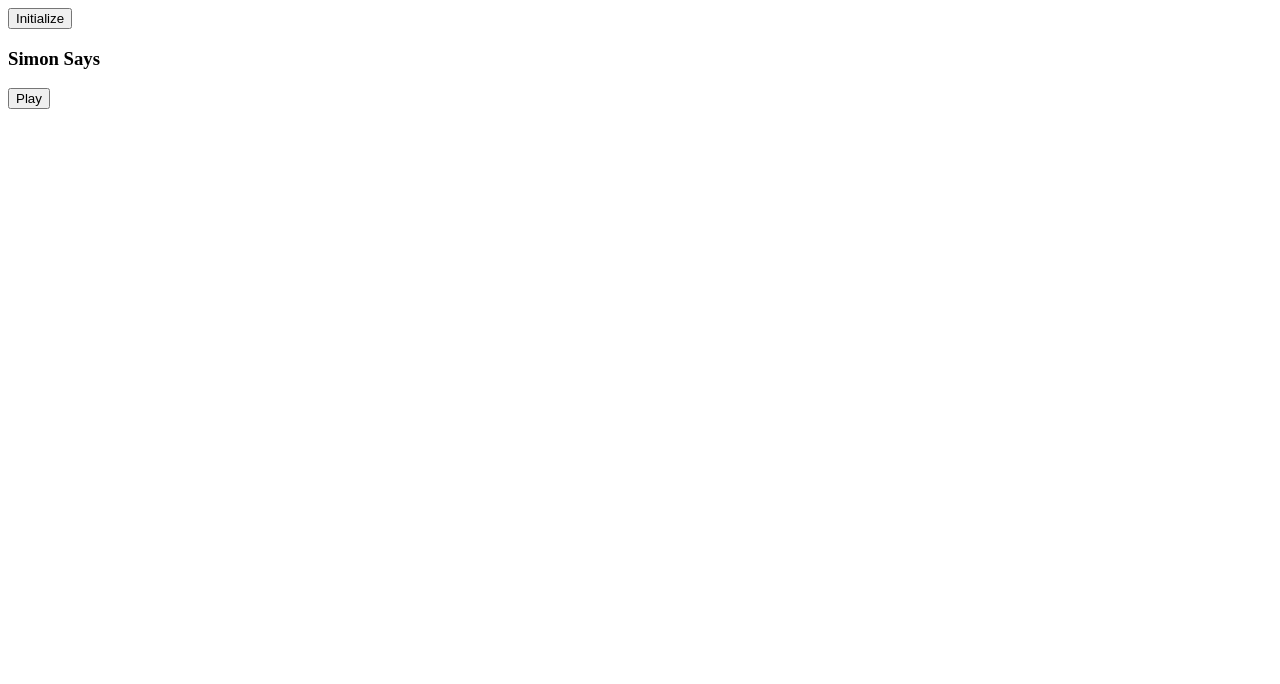
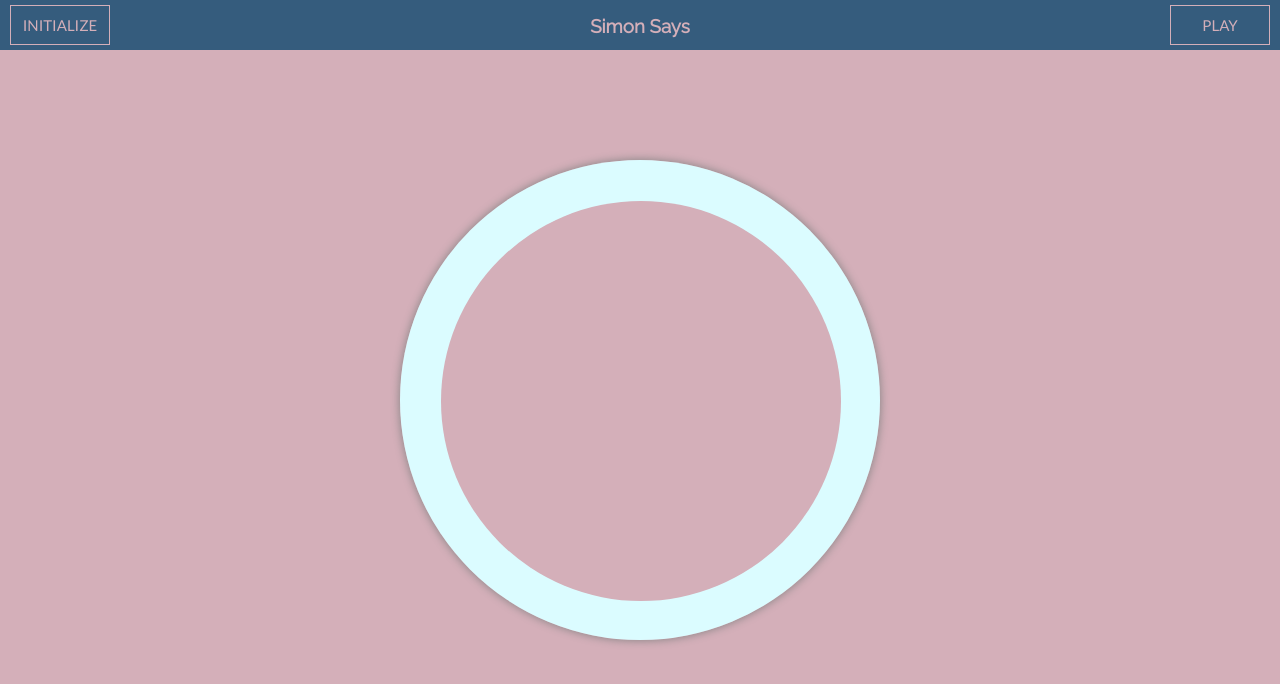
Before and after one commit to rxharja/CircularSimonSays, a plain HTML site: page index.html in a window 1280 px wide. Drawn offline with Linux system fonts and the light colour scheme.

Commit message:
Update index.html

```diff
--- a/index.html
+++ b/index.html
@@ -1,3 +1,10 @@
+<head>
+  <meta name="viewport" content="width=device-width, initial-scale=1">
+  <link rel="stylesheet" type="text/css" href="styles.css">
+  <link href="https://fonts.googleapis.com/css?family=Lato" rel="stylesheet">
+  <link href="https://fonts.googleapis.com/css?family=Raleway" rel="stylesheet">
+</head>
+<body>
   <div id="ui">
     <button id="on-button">Initialize</button>
     <h3>Simon Says</h3>
@@ -20,3 +27,4 @@
       <div class="colors" id="bottom-right"></div>
     </div>
   </div>
+</body>
```
Lines whose indentation alone changed are shown as unchanged.
